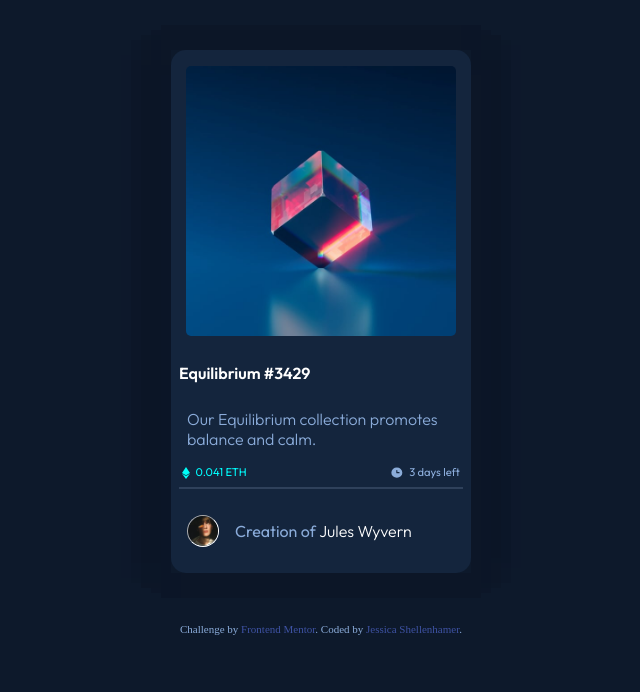
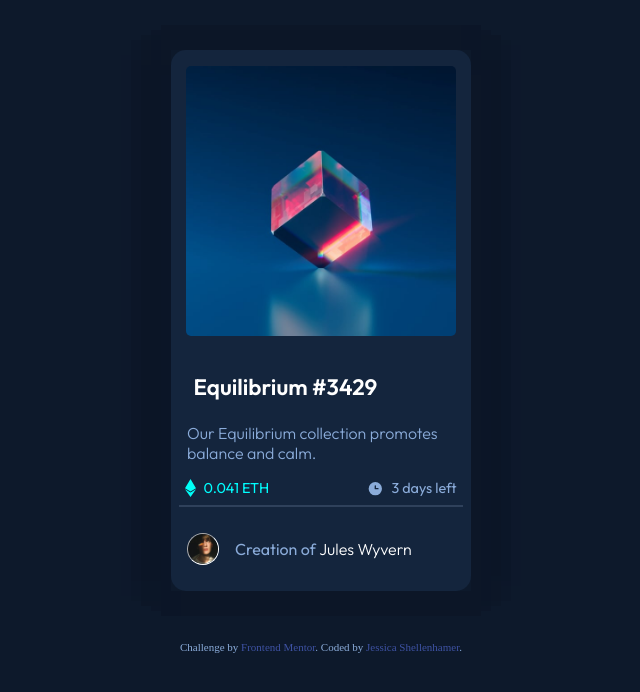
Before and after one commit to perezjprz19/FrontEndMentor-NFT-Challenge, a plain HTML site: page index.html in a window 1280 px wide. Shown: the whole page, without its empty margins (319-959 px from the left). Drawn offline with Linux system fonts and the light colour scheme.

Commit message:
updated invalid html heading & font-size

```diff
--- a/index.html
+++ b/index.html
@@ -27,17 +27,17 @@
 
       <div class="card-face">
 
-        <img src="images/image-equilibrium.jpg" alt="equilibrium cube" class="card-image">
+        <img src="images/image-equilibrium.jpg" alt="floating 3-d cube" class="card-image">
 
         <div class="overlay">
-          <img src="images/icon-view.svg" alt="view-icon" class="view">
+          <img src="images/icon-view.svg" alt="" class="view">
         </div>
 
 
       </div>
 
 
-      <a href="#" class="card-heading"><h1>Equilibrium #3429</h1></a>
+      <h1><a href="#" class="card-heading">Equilibrium #3429</a></h1>
 
 
       <p class="card-text">
@@ -45,10 +45,10 @@
       </p>
 
       <div class="card-bottom">
-        <span class="left"><img src="images/icon-ethereum.svg" alt="ethereum" class="ethereum">0.041 ETH</span>
+        <span class="left"><img src="images/icon-ethereum.svg" alt="" class="ethereum">0.041 ETH</span>
 
         <span class="time">
-          <img src="images/icon-clock.svg" alt="clock" class="clock">
+          <img src="images/icon-clock.svg" alt="" class="clock">
           3 days left
         </span>
       </div>
@@ -56,7 +56,7 @@
       <hr>
 
       <div class="card-footer">
-        <img src="images/image-avatar.png" alt="Jules Wyvern" class="avatar">
+        <img src="images/image-avatar.png" alt="profile picture of a man" class="avatar">
         <p>Creation of <a href ="#"class="creator">Jules Wyvern</a></p>
       </div>
     </div>
--- a/styles.css
+++ b/styles.css
@@ -161,7 +161,7 @@ p {
   color: var(--heading-color);
   font-weight: 600;
   margin: auto 1em;
-  font-size: 8px;
+  font-size: 0.7em;
   display: flex;
   align-items: flex-start;
   width: auto;
@@ -185,23 +185,23 @@ p {
   font-family: var(--main-font);
   text-align: left;
   margin-left: 1em;
-  font-size: 0.7em;
+  font-size: 0.9em;
   display: flex;
   align-items: flex-end;
 }
 
 .ethereum {
   margin-right: 0.5em;
-  width: 0.7em;
-  height: 1.1em;
 }
 
 .time {
+  display:flex;
   color: var(--primary-text-color);
   display: flex;
   margin-right: 1em;
-  font-size: 0.7em;
+  font-size: .9em;
   align-items: flex-end;
+
 }
 
 
```
